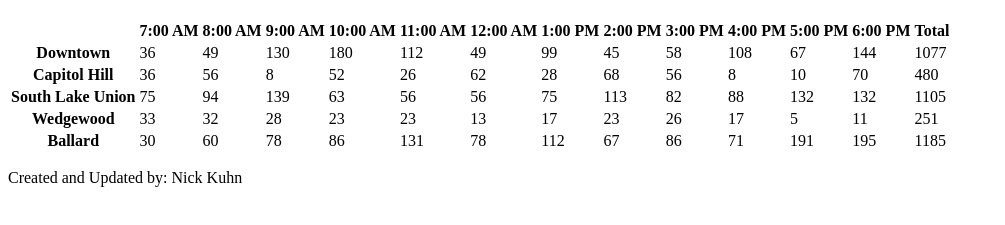
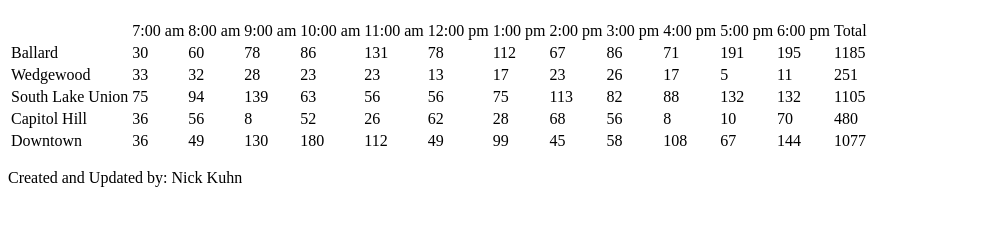
Before and after one commit to nickuhn/donut_shop, a plain HTML site: page index.html in a window 1280 px wide. Shown: the part 61-286 px from the top of the page, without its empty margins (0-1005 px from the left). Drawn offline with Linux system fonts and the light colour scheme.

Commit message:
Added Render Method.
Added a method to the Shop constructor to dynamically create and update the display table.

```diff
--- a/index.html
+++ b/index.html
@@ -11,103 +11,7 @@
       <h1>Hourly Donut Demand Estimator</h1>
     </header>
     <main>
-      <table>
-        <tr>
-          <th></th>
-          <th scope="col">7:00 AM</th>
-          <th scope="col">8:00 AM</th>
-          <th scope="col">9:00 AM</th>
-          <th scope="col">10:00 AM</th>
-          <th scope="col">11:00 AM</th>
-          <th scope="col">12:00 AM</th>
-          <th scope="col">1:00 PM</th>
-          <th scope="col">2:00 PM</th>
-          <th scope="col">3:00 PM</th>
-          <th scope="col">4:00 PM</th>
-          <th scope="col">5:00 PM</th>
-          <th scope="col">6:00 PM</th>
-          <th scope="col">Total</th>
-        </tr>
-        <tr>
-          <th scope="row">Downtown</th>
-          <td class="downtown"></td>
-          <td class="downtown"></td>
-          <td class="downtown"></td>
-          <td class="downtown"></td>
-          <td class="downtown"></td>
-          <td class="downtown"></td>
-          <td class="downtown"></td>
-          <td class="downtown"></td>
-          <td class="downtown"></td>
-          <td class="downtown"></td>
-          <td class="downtown"></td>
-          <td class="downtown"></td>
-          <td class="downtown" id="d-total"></td>
-        </tr>
-        <tr>
-          <th scope="row">Capitol Hill</th>
-          <td class="capitol-hill"></td>
-          <td class="capitol-hill"></td>
-          <td class="capitol-hill"></td>
-          <td class="capitol-hill"></td>
-          <td class="capitol-hill"></td>
-          <td class="capitol-hill"></td>
-          <td class="capitol-hill"></td>
-          <td class="capitol-hill"></td>
-          <td class="capitol-hill"></td>
-          <td class="capitol-hill"></td>
-          <td class="capitol-hill"></td>
-          <td class="capitol-hill"></td>
-          <td class="capitol-hill" id="c-total"></td>
-        </tr>
-        <tr>
-          <th scope="row">South Lake Union</th>
-          <td class="south-lake-union"></td>
-          <td class="south-lake-union"></td>
-          <td class="south-lake-union"></td>
-          <td class="south-lake-union"></td>
-          <td class="south-lake-union"></td>
-          <td class="south-lake-union"></td>
-          <td class="south-lake-union"></td>
-          <td class="south-lake-union"></td>
-          <td class="south-lake-union"></td>
-          <td class="south-lake-union"></td>
-          <td class="south-lake-union"></td>
-          <td class="south-lake-union"></td>
-          <td class="south-lake-union" id="s-total"></td>
-        </tr>
-        <tr>
-          <th scope="row">Wedgewood</th>
-          <td class="wedgewood"></td>
-          <td class="wedgewood"></td>
-          <td class="wedgewood"></td>
-          <td class="wedgewood"></td>
-          <td class="wedgewood"></td>
-          <td class="wedgewood"></td>
-          <td class="wedgewood"></td>
-          <td class="wedgewood"></td>
-          <td class="wedgewood"></td>
-          <td class="wedgewood"></td>
-          <td class="wedgewood"></td>
-          <td class="wedgewood"></td>
-          <td class="wedgewood" id="w-total"></td>
-        </tr>
-        <tr>
-          <th scope="row">Ballard</th>
-          <td class="ballard"></td>
-          <td class="ballard"></td>
-          <td class="ballard"></td>
-          <td class="ballard"></td>
-          <td class="ballard"></td>
-          <td class="ballard"></td>
-          <td class="ballard"></td>
-          <td class="ballard"></td>
-          <td class="ballard"></td>
-          <td class="ballard"></td>
-          <td class="ballard"></td>
-          <td class="ballard"></td>
-          <td class="ballard" id="b-total"></td>
-        </tr>
+      <table id="main-table">
       </table>
     </main>
     <footer>
--- a/tp_estimator.js
+++ b/tp_estimator.js
@@ -1,58 +1,75 @@
 (function(){
   var downtown, capitolHill, southLakeUnion, wedgewood, ballard;
+  var tableValues = [' ', '7:00 am', '8:00 am', '9:00 am', '10:00 am', '11:00 am', '12:00 pm', '1:00 pm', '2:00 pm', '3:00 pm', '4:00 pm', '5:00 pm', '6:00 pm', 'Total']
 
   function Shop(minCustHour, maxCustHour, donutPerCust){
     this.minCustPerHour = minCustHour;
     this.maxCustPerHour = maxCustHour;
     this.avgDonutPerCust = donutPerCust;
+    this.byHour = [];
   }
-
   Shop.prototype.custPerHour = function(min,max){
     var total = 0
     total = Math.floor(Math.random() * (max - min + 1)) + min;
     return total;
   }
-
   Shop.prototype.hourlyDonuts = function() {
     var donutsNeeded = 0;
     donutsNeeded = parseInt((this.avgDonutPerCust * this.custPerHour(this.minCustPerHour, this.maxCustPerHour)));
     return donutsNeeded;
   }
-
   Shop.prototype.dailyDonuts = function() {
     var total = 0;
     var hourly = 0;
-    for (var i = 0; i < 12; i++) {
+    for (var i = 12; i > 0; i--) {
       hourly = this.hourlyDonuts();
-      this.byHour[i].textContent = hourly;
+      this.byHour[i] = hourly;
       total += hourly;
-      this.byHour[12].textContent = total;
+    }
+    this.byHour[0] = total;
+  }
+  Shop.prototype.render = function(name) {
+    var table = document.getElementById('main-table');
+    var row = table.insertRow(1);
+    for (i = 0; i < this.byHour.length; i++) {
+      row.insertCell(0).textContent = this.byHour[i];
+    }
+    row.insertCell(0).textContent = name;
+  }
+
+  tableInit = function() {
+    var table = document.getElementById('main-table');
+    var row = table.insertRow(0);
+    for (i = tableValues.length; i >= 0; i--) {
+      row.insertCell(0).textContent = tableValues[i];
     }
   }
 
+
+  tableInit();
+
   downtown = new Shop(8, 43, 4.50);
-  downtown.byHour = document.getElementsByClassName('downtown');
   downtown.custPerHour(downtown.minCustPerHour, downtown.maxCustPerHour);
   downtown.dailyDonuts();
+  downtown.render("Downtown");
 
   capitolHill = new Shop(4, 37, 2.00);
-  capitolHill.byHour = document.getElementsByClassName('capitol-hill');
   capitolHill.custPerHour(capitolHill.minCustPerHour, capitolHill.maxCustPerHour);
   capitolHill.dailyDonuts();
+  capitolHill.render("Capitol Hill");
 
   southLakeUnion = new Shop(9, 23, 6.33);
-  southLakeUnion.byHour = document.getElementsByClassName('south-lake-union');
   southLakeUnion.custPerHour(southLakeUnion.minCustPerHour, southLakeUnion.maxCustPerHour);
   southLakeUnion.dailyDonuts();
+  southLakeUnion.render("South Lake Union");
 
   wedgewood = new Shop(2, 28, 1.25);
-  wedgewood.byHour = document.getElementsByClassName('wedgewood');
   wedgewood.custPerHour(wedgewood.minCustPerHour, wedgewood.maxCustPerHour);
   wedgewood.dailyDonuts();
+  wedgewood.render("Wedgewood");
 
   ballard = new Shop(8, 58, 3.75);
-  ballard.byHour = document.getElementsByClassName('ballard');
   ballard.custPerHour(ballard.minCustPerHour, ballard.maxCustPerHour);
   ballard.dailyDonuts();
-
+  ballard.render("Ballard");
 })();
```
